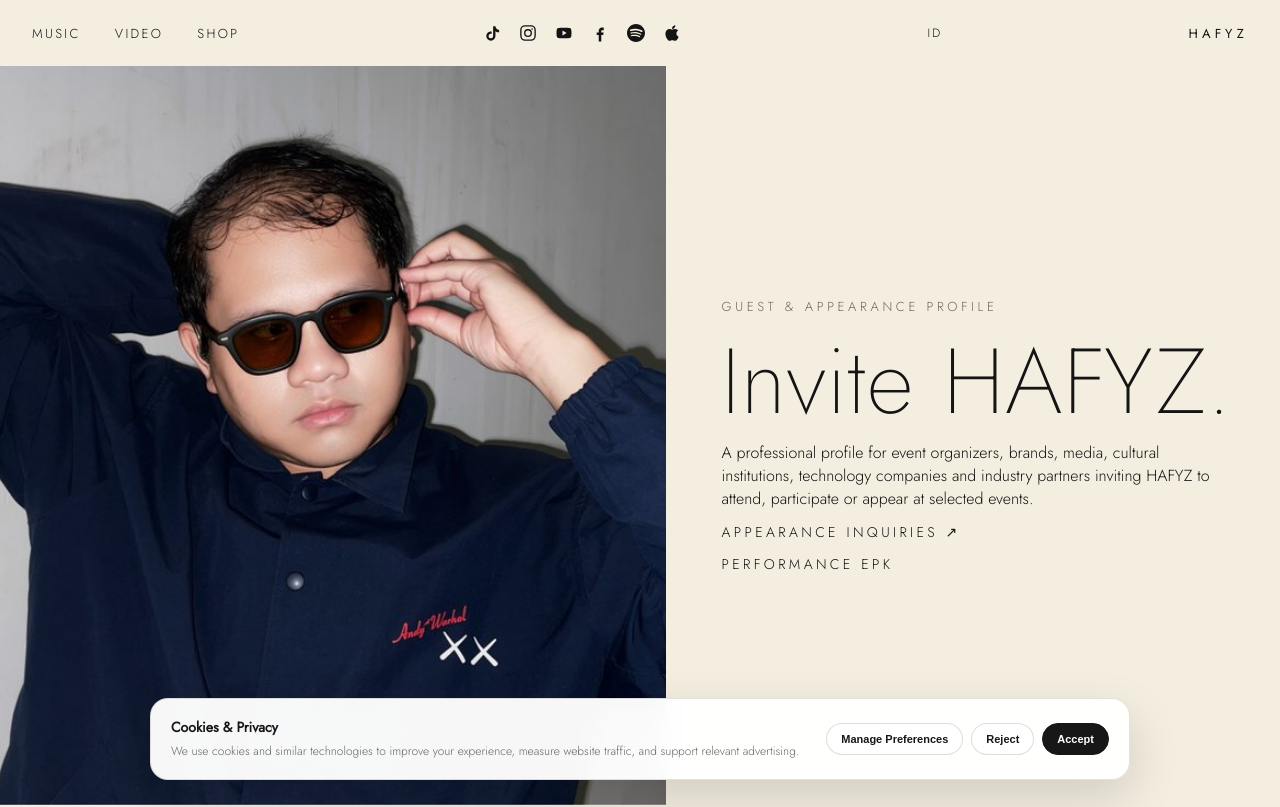
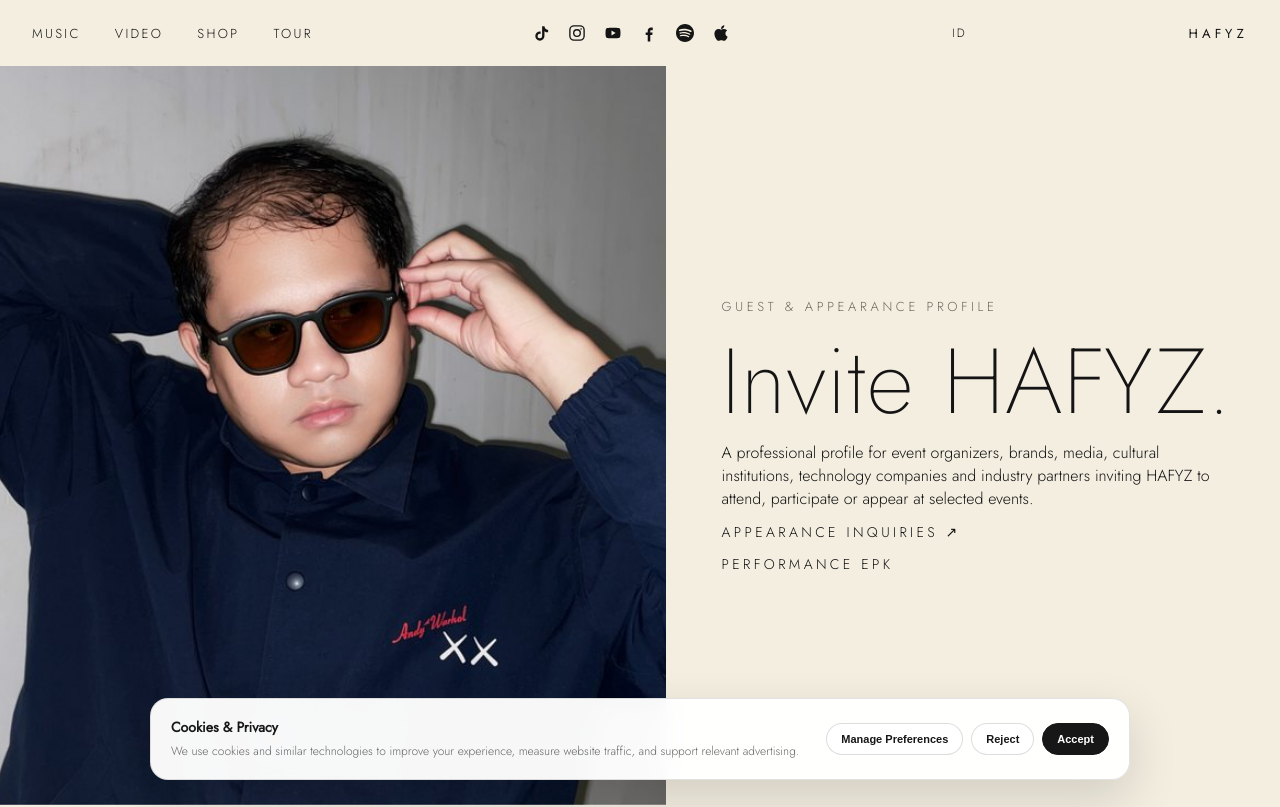
Before and after one commit to 4evercommunity-08/hafyz.github.io, a plain HTML site: page appearance/index.html in a window 1280 px wide. Shown: the top 807 px of the page. Drawn offline with Linux system fonts and the light colour scheme.

Commit message:
Add Tour link to header nav on all 9 Tate pages

```diff
--- a/appearance/index.html
+++ b/appearance/index.html
@@ -275,6 +275,7 @@ gtag('consent','default',{'ad_storage':'denied','ad_user_data':'denied','ad_pers
     <a href="/discography/">Music</a>
     <a href="https://www.youtube.com/@itsmehafyz" target="_blank" rel="noopener">Video</a>
     <a href="/store/">Shop</a>
+    <a href="/tour/">Tour</a>
   </nav>
   <div class="socials" aria-label="Social links">
     <a href="https://www.tiktok.com/@gkrkdlzm" target="_blank" rel="noopener" aria-label="TikTok">
```
Also changed, not shown: discography/index.html (+1 -0 lines), index.html (+1 -0 lines), press/index.html (+1 -0 lines), privacy-policy/index.html (+1 -0 lines), privacy.html (+1 -0 lines), terms.html (+1 -0 lines), terms/index.html (+1 -0 lines), tour/index.html (+1 -0 lines).
